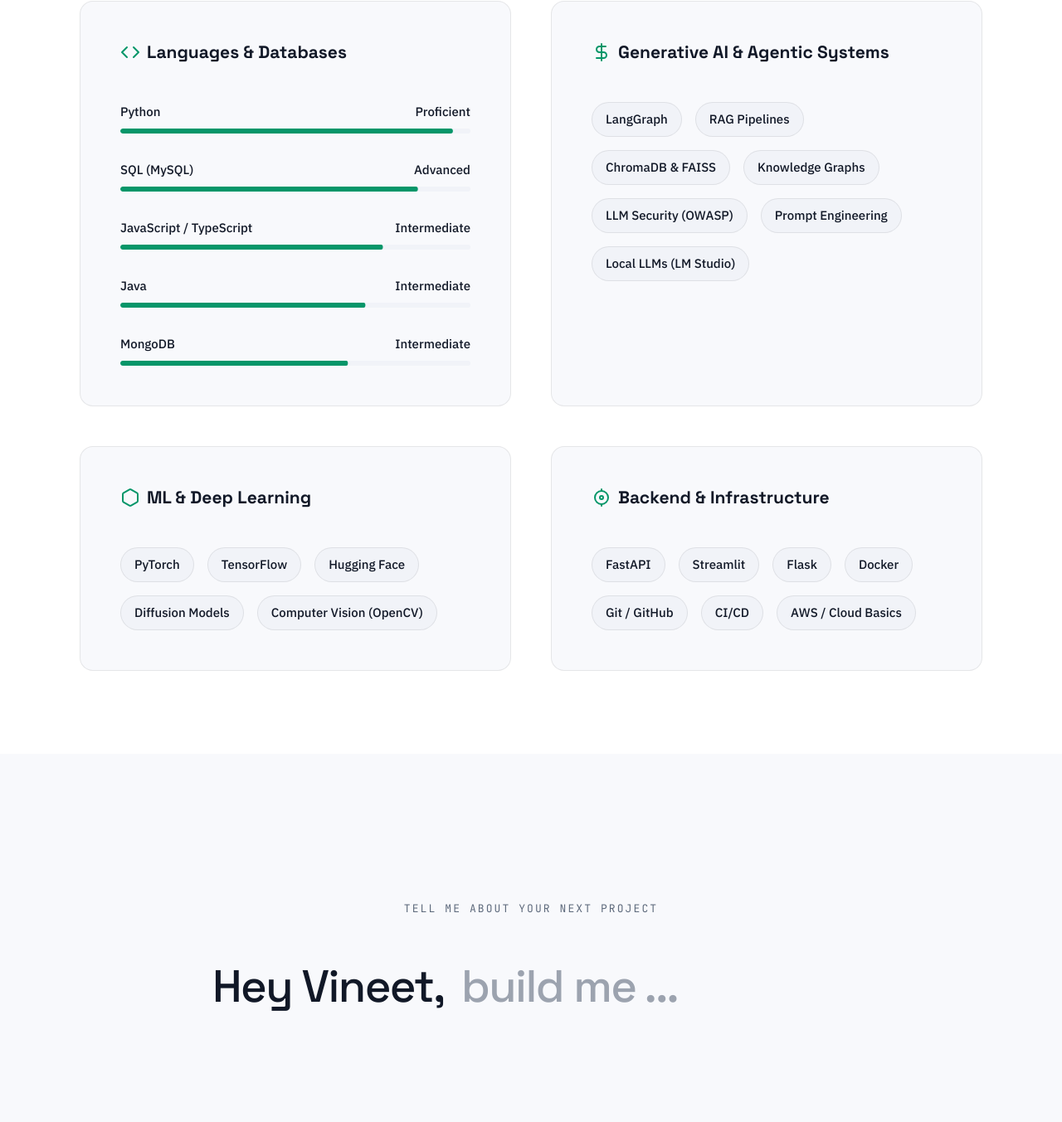
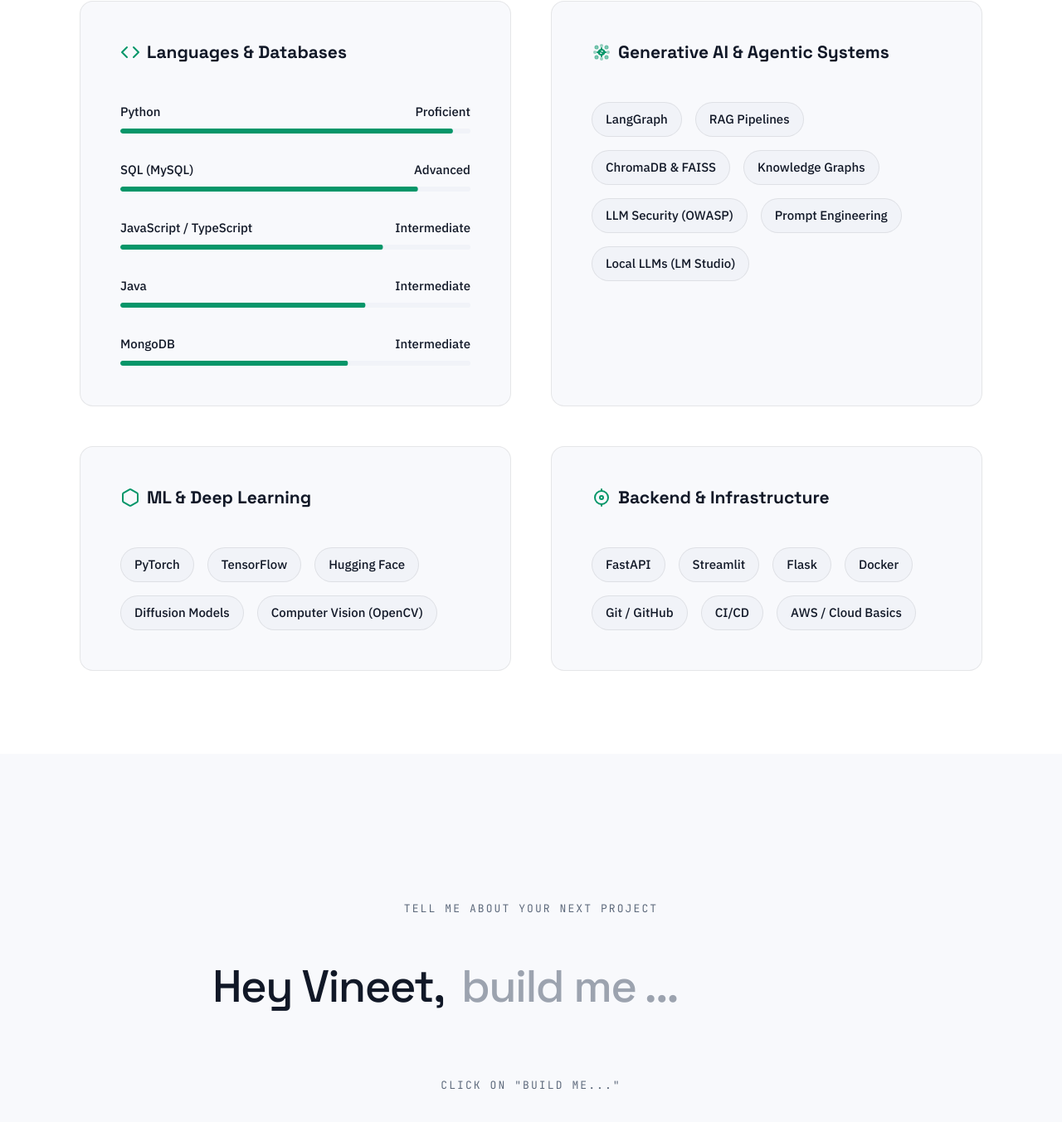
Before and after one commit to vineet-777/portfolio, a plain HTML site: page index.html in a window 1280 px wide. Shown: the part 4756-6109 px from the top of the page at 83% size. Drawn offline with nearby package versions, Linux system fonts and the light colour scheme.

Commit message:
enhance the UX of contact section
enhance the UX of contact section by implementing click Click on "build me..." so that dumb users like "kaif " could understand what should they do

```diff
--- a/css/style.css
+++ b/css/style.css
@@ -906,6 +906,30 @@
     transition: opacity var(--transition-fast), max-width var(--transition-base), transform var(--transition-fast);
 }
 
+/* STAGE 1: Click Me CTA Button */
+.contact-cta-click-btn {
+    display: flex;
+    align-items: center;
+    justify-content: center;
+    gap: 0.5rem;
+    margin: 1rem auto 0;
+    padding: 0.5rem 1rem;
+    border: none;
+    background: transparent;
+    color: var(--contact-muted);
+    font-family: var(--font-mono);
+    font-size: var(--text-xs);
+    font-weight: 400;
+    letter-spacing: 0.16em;
+    text-transform: uppercase;
+    cursor: pointer;
+    transition: opacity var(--transition-fast), visibility var(--transition-fast);
+}
+
+.contact-cta-click-btn-hidden {
+    display: none;
+}
+
 .contact-send-btn:not(.contact-send-btn-hidden) {
     max-width: 7rem;
     opacity: 1;
--- a/index.html
+++ b/index.html
@@ -324,8 +324,27 @@
                     <h3>
                         <svg xmlns="http://www.w3.org/2000/svg" width="24" height="24" viewBox="0 0 24 24" fill="none"
                             stroke="currentColor" stroke-width="2" stroke-linecap="round" stroke-linejoin="round">
-                            <path d="M12 2v20"></path>
-                            <path d="M17 5H9.5a3.5 3.5 0 0 0 0 7h5a3.5 3.5 0 0 1 0 7H6"></path>
+                            <!-- Central LLM core -->
+                            <ellipse cx="12" cy="12" rx="3.5" ry="3" />
+                            <!-- Generative: diffusion-style noise particles around core -->
+                            <circle cx="6" cy="6" r="1.5" opacity="0.6" />
+                            <circle cx="18" cy="6" r="1.5" opacity="0.6" />
+                            <circle cx="6" cy="18" r="1.5" opacity="0.6" />
+                            <circle cx="18" cy="18" r="1.5" opacity="0.6" />
+                            <circle cx="12" cy="4" r="1" opacity="0.4" />
+                            <circle cx="12" cy="20" r="1" opacity="0.4" />
+                            <circle cx="4" cy="12" r="1" opacity="0.4" />
+                            <circle cx="20" cy="12" r="1" opacity="0.4" />
+                            <!-- Agentic: orchestration flow arrows -->
+                            <path d="M9 12h-2" />
+                            <path d="M15 12h2" />
+                            <path d="M12 9v-2" />
+                            <path d="M12 15v2" />
+                            <!-- Agent connections: directional edges between nodes -->
+                            <path d="M15.5 10.5 13.5 12.5" stroke-width="1.5" />
+                            <path d="M8.5 13.5 10.5 11.5" stroke-width="1.5" />
+                            <path d="M13.5 13.5 11.5 11.5" stroke-width="1.5" />
+                            <path d="M10.5 10.5 8.5 12.5" stroke-width="1.5" />
                         </svg>
                         Generative AI & Agentic Systems
                     </h3>
@@ -401,6 +420,9 @@
                             <input type="text" id="contact-cta-input" class="contact-cta-input"
                                 placeholder="build me ..." aria-label="Describe what you need">
                         </div>
+                        <button type="button" class="contact-cta-click-btn" id="contact-cta-click-btn">
+                            Click on "build me..."
+                        </button>
                         <button type="button" class="contact-send-btn contact-send-btn-hidden" id="contact-cta-send">
                             Send
                         </button>
@@ -472,7 +494,7 @@
       <div class="peeking-bot-image" id="peeking-bot-image">
         <img src="assets/images/bot-peeking-from-right.png" alt="AI Bot" class="peeking-bot-img" />
       </div>
-      <span class="peeking-bot-label">ask me about vineet</span>
+      <span class="peeking-bot-label">Ask me about Vineet</span>
 
       <div class="chat-panel" id="chat-panel">
         <div class="chat-header">
--- a/js/script.js
+++ b/js/script.js
@@ -197,18 +197,21 @@
     const stage1 = document.getElementById('contact-stage-1');
     const ctaInput = document.getElementById('contact-cta-input');
     const ctaSend = document.getElementById('contact-cta-send');
+    const ctaClick = document.getElementById('contact-cta-click-btn');
     const formWrapper = document.getElementById('contact-form-wrapper');
     const form = document.getElementById('contact-form');
     const messageInput = document.getElementById('message');
     const backButton = document.getElementById('contact-back-btn');
     const status = document.getElementById('form-status');
 
-    if (!stage1 || !ctaInput || !ctaSend || !formWrapper || !form || !messageInput || !backButton || !status) {
+    if (!stage1 || !ctaInput || !ctaSend || !ctaClick || !formWrapper || !form || !messageInput || !backButton || !status) {
         return;
     }
 
     function updateCtaButton() {
-        ctaSend.classList.toggle('contact-send-btn-hidden', !ctaInput.value.trim());
+        const hasInput = !!ctaInput.value.trim();
+        ctaSend.classList.toggle('contact-send-btn-hidden', !hasInput);
+        ctaClick.classList.toggle('contact-cta-click-btn-hidden', hasInput);
     }
 
     function showForm() {
```
